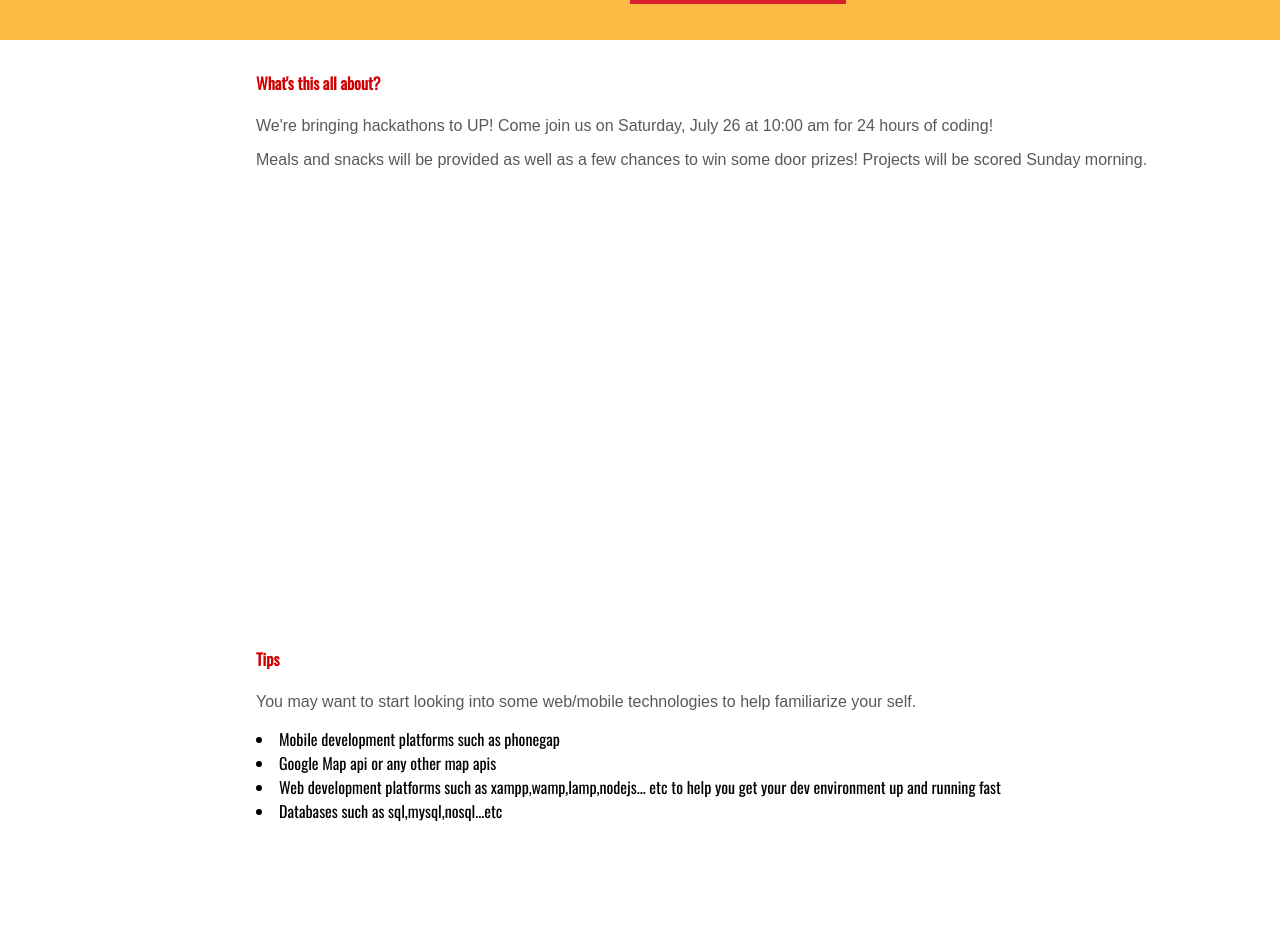
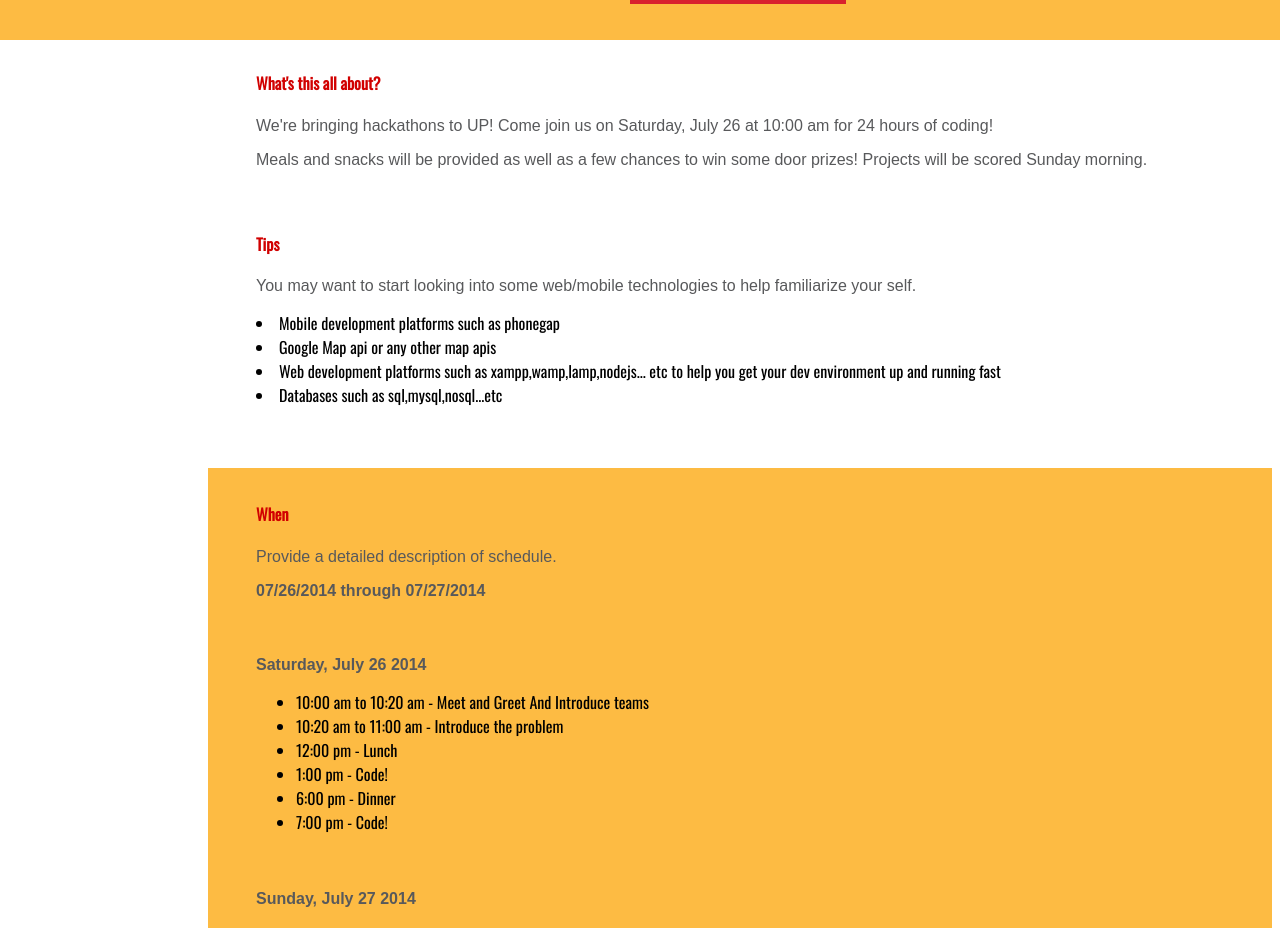
Before and after one commit to wvjb/uphackathon, a Jekyll site: the page built from index.html, in a window 1280 px wide. Shown: the part 641-1569 px from the top of the page. Built offline with Jekyll 4.4.1, drawn with Linux system fonts in a browser that asks for light colours.

Commit message:
Update index.html

```diff
--- a/index.html
+++ b/index.html
@@ -60,7 +60,7 @@ title: Hack Weekends
 
      <a name="About"></a>
     <div class="row" style="padding-top: 670px;">
-        <div class="span5" style="padding: 13px; height: 550px;">
+        <div class="span5" style="padding: 13px;">
             <div style="padding-left: 35px; padding-right: 35px;">
             <h4>What's this all about?</h4>
             <p>We're bringing hackathons to UP! Come join us on Saturday, July 26 at 10:00 am for 24 hours of coding!</p>
@@ -70,7 +70,7 @@ title: Hack Weekends
         </div>
         </div>
 
-        <div class="span5" style="padding: 13px; height: 550px;">
+        <div class="span5" style="padding: 13px;">
             <div style="padding-left: 35px; padding-right: 35px;">
             <h4>Tips</h4>
             <p>You may want to start looking into some web/mobile technologies to help familiarize your self.</p>
```
